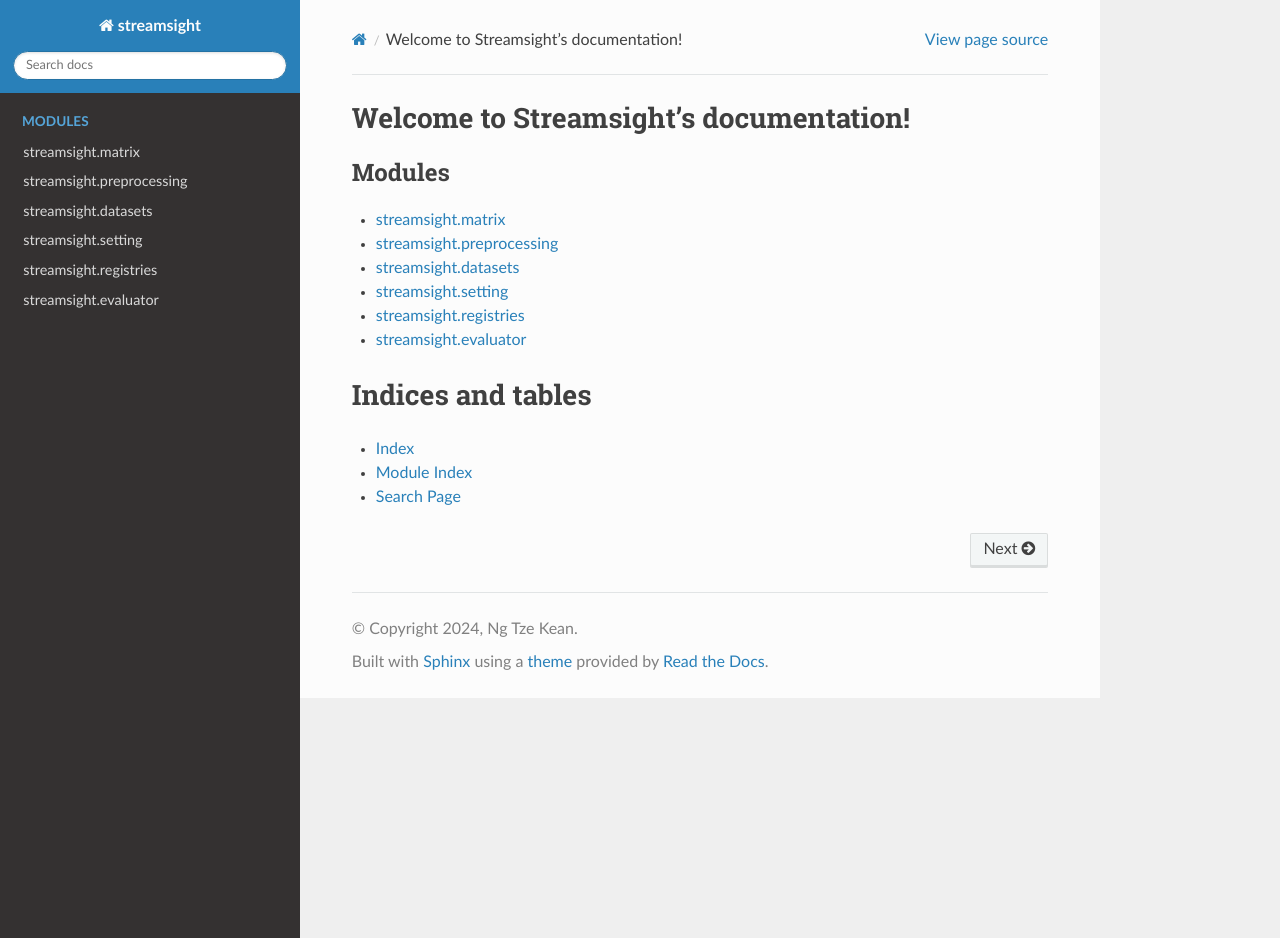
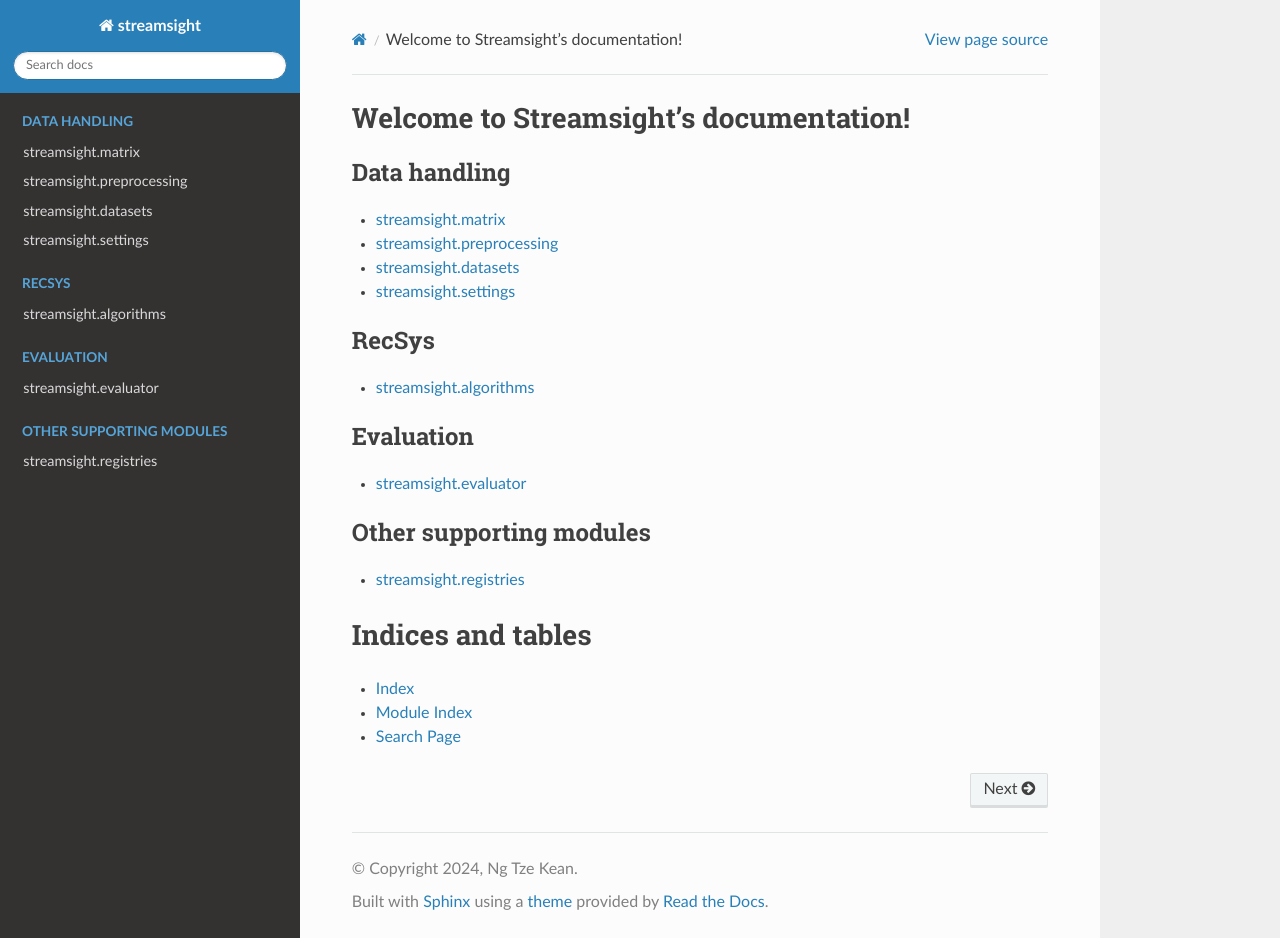
Before and after one commit to HiIAmTzeKean/Streamsight, a Sphinx documentation site: the page built from docs/source/index.rst, in a window 1280 px wide and 938 px high. Built offline with Sphinx 7.4.7 and the Read the Docs theme 2.0.0, drawn with Linux system fonts in a browser that asks for light colours.

Commit message:
doc: nav bar update

```diff
--- a/docs/source/conf.py
+++ b/docs/source/conf.py
@@ -13,7 +13,7 @@
 project = 'streamsight'
 copyright = '2024, Ng Tze Kean'
 author = 'Ng Tze Kean'
-release = '0.2.0'
+release = '0.2.1'
 
 # -- General configuration ---------------------------------------------------
 # https://www.sphinx-doc.org/en/master/usage/configuration.html#general-configuration
--- a/docs/source/index.rst
+++ b/docs/source/index.rst
@@ -3,14 +3,30 @@
 
 .. toctree::
     :maxdepth: 1
-    :caption: Modules
+    :caption: Data handling
 
     streamsight.matrix
     streamsight.preprocessing
     streamsight.datasets
-    streamsight.setting
+    streamsight.settings
+
+.. toctree::
+    :maxdepth: 1
+    :caption: RecSys
+
+    streamsight.algorithms
+
+.. toctree::
+    :maxdepth: 1
+    :caption: Evaluation
+
+    streamsight.evaluator
+
+.. toctree::
+    :maxdepth: 1
+    :caption: Other supporting modules
+
     streamsight.registries
-    streamsight.evaluator
 
 Indices and tables
 ==================
--- a/docs/source/streamsight.setting.rst
+++ /dev/null
@@ -1,6 +0,0 @@
-streamsight.setting
-===================
-
-.. currentmodule:: streamsight.setting
-
-.. automodule:: streamsight.setting
--- /dev/null
+++ b/docs/source/streamsight.settings.rst
@@ -0,0 +1,6 @@
+streamsight.settings
+===================
+
+.. currentmodule:: streamsight.settings
+
+.. automodule:: streamsight.settings
```
